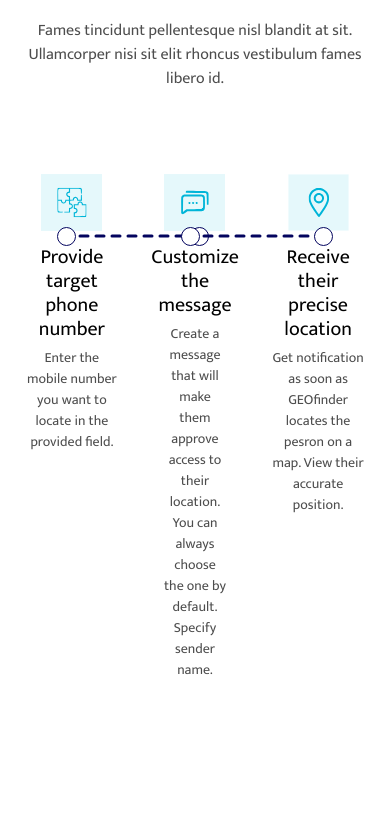
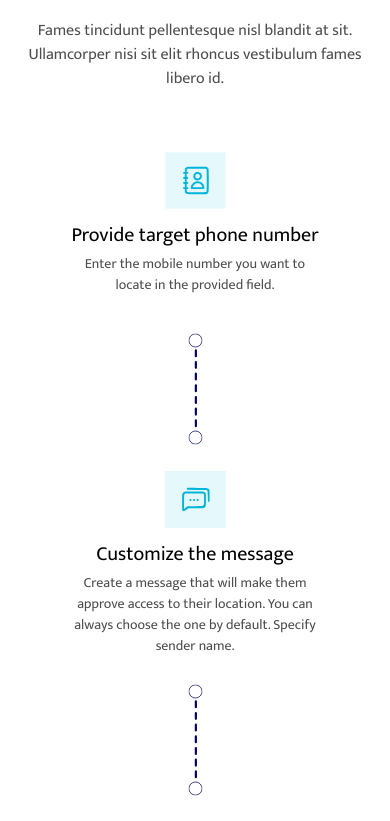
Before and after one commit to mayankpcp7/celltracker, a React (Create React App) app: page / in a window 390 px wide. Shown: the part 1927-2748 px from the top of the page. Before the commit the page ends 2684 px from the top, so only its background shows below. Built offline with nearby package versions, Linux system fonts and the light colour scheme.

Commit message:
how work done

```diff
--- a/src/components/HowItWork.jsx
+++ b/src/components/HowItWork.jsx
@@ -1,48 +1,48 @@
 import React from 'react'
 import CommonHeading from './common/CommonHeading'
-import { CompatibleIcon, LocationIcon, MessageIcon, ProcessArrow } from './common/Icons'
+import { LocationIcon, MessageIcon, PhoneBookIcon, ProcessArrow } from './common/Icons'
 
 const HowItWork = () => {
     return (
         <>
             <div className="max-w-[1164px] mx-auto px-6 sm:px-3">
 
-                <div className="mt-[98px] mb-14">
+                <div className="mt-[98px] mb-[34px] md:mb-14">
                     <CommonHeading headingText="How it" boldText="works" />
                     <CommonHeading SubPara="Fames tincidunt pellentesque nisl blandit at sit. Ullamcorper nisi sit elit rhoncus vestibulum fames libero id." />
 
                 </div>
-               <div className="flex flex-wrap mb-[77px] ">
+               <div className="flex flex-wrap justify-center mb-[152px] sm:mb-[157px]  px-9 xl:px-0">
 
-               <div className="w-[28%] xl:w-[22%] flex justify-start">
-                <div className="flex flex-col max-w-[267px] min-h-[298px] pt-[27px] items-center">
-                <span><CompatibleIcon /></span>
+               <div className="w-full md:w-[40%] lg:w-[28%] xl:w-[22%] flex justify-center lg:justify-start">
+                <div className="flex flex-col max-w-[267px] min-h-[233px] md:min-h-[298px] pt-[27px] items-center">
+                <span><PhoneBookIcon /></span>
                 <h3 className="text-xl sm:text-2xl font-normal text-center font-mukta transition-all mt-[14px] duration-200 ease-in-out group-hover:text-white leading-sm">
                 Provide target phone number
                 </h3>
-                <p className="font-normal mt-[6px]  transition-all text-center duration-200 ease-in-out group-hover:text-lightskyBlue text-sm sm:text-base leading-md font-mukta text-lightBlack">
+                <p className="font-normal mt-[6px]  transition-all px-3 text-center duration-200 ease-in-out group-hover:text-lightskyBlue text-sm sm:text-base leading-md font-mukta text-lightBlack">
                 Enter the mobile number you want to locate in the provided field.
                 </p>
                 </div>
                 </div>
-                <div className="w-[8%]  xl:w-[18%] flex justify-center relative">
-                <span className='absolute top-[15%]'><ProcessArrow/></span>
+                <div className="w-full md:w-[20%]  lg:w-[18%] flex justify-center relative">
+                <span className='md:absolute rotate-[90deg] md:rotate-0 m-12 mt-6 sm:mt-16 md:mt-0 top-[10%] sm:top-[15%]'><ProcessArrow/></span>
                 </div>
-                <div className="w-[28%] xl:w-[22%] flex justify-center">
-                <div className="flex flex-col max-w-[267px] min-h-[298px] pt-[27px] items-center">
+                <div className="w-full md:w-[40%] lg:w-[28%] xl:w-[22%] flex justify-center">
+                <div className="flex flex-col max-w-[267px] min-h-[233px] md:min-h-[298px] pt-[27px] items-center">
                 <span><MessageIcon /></span>
                 <h3 className="text-xl sm:text-2xl font-normal text-center font-mukta transition-all mt-[14px] duration-200 ease-in-out group-hover:text-white leading-sm">
                 Customize the message
                 </h3>
-                <p className="font-normal mt-[6px] px-4 transition-all text-center duration-200 ease-in-out group-hover:text-lightskyBlue text-sm sm:text-base leading-md font-mukta text-lightBlack">
+                <p className="font-normal mt-[6px] xl:px-4  transition-all text-center duration-200 ease-in-out group-hover:text-lightskyBlue text-sm sm:text-base leading-md font-mukta text-lightBlack">
                 Create a message that will make them approve access to their location. You can always choose the one by default. Specify sender name.    </p>
                 </div>
                 </div>
-                <div className="w-[8%]  xl:w-[18%] flex justify-center relative">
-                <span className='absolute top-[15%]'><ProcessArrow/></span>
+                <div className="w-full md:w-[8%]  lg:w-[18%] flex md:hidden xl:flex justify-center relative">
+                <span className='md:absolute rotate-[90deg] md:rotate-0 mb-12  mt-14 md:mt-0  top-[10%] sm:top-[15%]'><ProcessArrow/></span>
                 </div>
-                <div className="w-[28%] xl:w-[20%] flex justify-end">
-                <div className="flex flex-col max-w-[267px] min-h-[298px] pt-[27px] items-center">
+                <div className="w-full md:w-[40%] lg:w-[28%] xl:w-[20%] flex justify-center lg:justify-end">
+                <div className="flex flex-col max-w-[267px] min-h-[233px] md:min-h-[298px] pt-[27px] items-center">
                 <span><LocationIcon /></span>
                 <h3 className="text-xl sm:text-2xl font-normal text-center font-mukta transition-all mt-[14px] duration-200 ease-in-out group-hover:text-white leading-sm">
                 Receive their precise location
--- a/src/components/UniversalPrivacy.jsx
+++ b/src/components/UniversalPrivacy.jsx
@@ -10,7 +10,7 @@ const UniversalPrivacy = () => {
           <CommonHeading SubPara="Fames tincidunt pellentesque nisl blandit at sit. Ullamcorper nisi sit elit rhoncus vestibulum fames libero id." />
 
 
-      <div className="grid grid-cols-1 sm:grid-cols-2 lg:grid-cols-4 gap-[18px] sm:gap-6 mt-[34px] sm:mt-[56px]">
+      <div className="grid grid-cols-1 sm:grid-cols-2 lg:grid-cols-4 gap-[18px] sm:gap-4 md:gap-6 lg:gap-4 xl:gap-6 mt-[34px] sm:mt-[56px]">
         {universalData.map((card) => (
           <div
             key={card.id}
--- a/src/components/common/Icons.jsx
+++ b/src/components/common/Icons.jsx
@@ -97,7 +97,7 @@ export const CompatibleIcon = () => {
   };
   export const ProcessArrow = () => {
     return (
-<svg className="w-[152px] h-[19px] sm:w-[120px] sm:h-[19px] lg:w-[152px] lg:h-[19px]" width="152" height="19" viewBox="0 0 152 19" fill="none" xmlns="http://www.w3.org/2000/svg">
+<svg className="w-[111px] h-[14px] sm:w-[120px] sm:h-[19px] lg:w-[152px] lg:h-[19px]" width="152" height="19" viewBox="0 0 152 19" fill="none" xmlns="http://www.w3.org/2000/svg">
 <path d="M7 9L143 9.00001" stroke="#03045E" stroke-width="3" stroke-linecap="round" stroke-dasharray="8 8"/>
 <rect x="0.5" y="0.5" width="18" height="18" rx="9" fill="white"/>
 <rect x="0.5" y="0.5" width="18" height="18" rx="9" stroke="#03045E"/>
```
